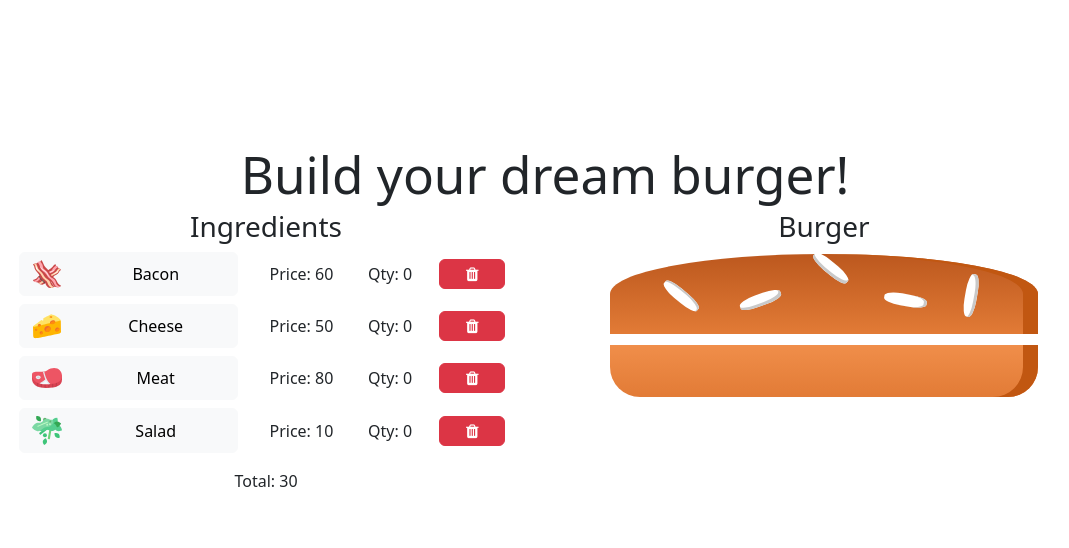
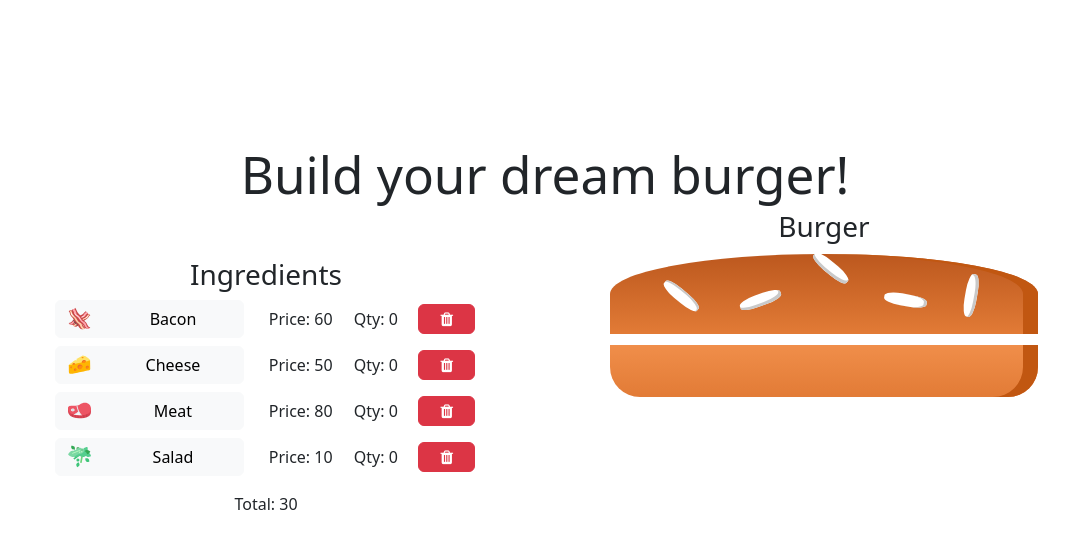
Before and after one commit to miloradowicz/js26-homework-56, a React (Vite) app: page / in a window 1280 px wide. Shown: the top 548 px of the page, without its empty margins (95-1164 px from the left). Built offline with nearby package versions, Linux system fonts and the light colour scheme.

Commit message:
keys added

```diff
--- a/src/components/BurgerBuilder/BurgerBuilder.tsx
+++ b/src/components/BurgerBuilder/BurgerBuilder.tsx
@@ -12,11 +12,17 @@ interface BurgerBuilderProps {
 }
 
 const BurgerBuilder: FC<BurgerBuilderProps> = ({ ingredients, selection, price, onItemAdd, onItemDelete }) => (
-  <div className='container'>
+  <div className='container p-5'>
     <h3>Ingredients</h3>
     <ul className='d-flex flex-column gap-2'>
       {ingredients.map((x) => (
-        <IngredientItem ingredient={x} amount={selection.filter((y) => y.id === x.id).length} onAdd={() => onItemAdd(x)} onDelete={() => onItemDelete(x)} />
+        <IngredientItem
+          key={x.id}
+          ingredient={x}
+          amount={selection.filter((y) => y.id === x.id).length}
+          onAdd={() => onItemAdd(x)}
+          onDelete={() => onItemDelete(x)}
+        />
       ))}
     </ul>
     <Price price={price} />
--- a/src/components/BurgerPreview/Burger/Burger.tsx
+++ b/src/components/BurgerPreview/Burger/Burger.tsx
@@ -6,6 +6,6 @@ interface BurgerProps {
   ingredients: PreviewIngredient[];
 }
 
-const Burger: FC<BurgerProps> = ({ ingredients }) => <div className='Burger'>{ingredients.map((x) => createElement(x.component))}</div>;
+const Burger: FC<BurgerProps> = ({ ingredients }) => <div className='Burger'>{ingredients.map((x, i) => createElement(x.component, { key: i }))}</div>;
 
 export default Burger;
```
